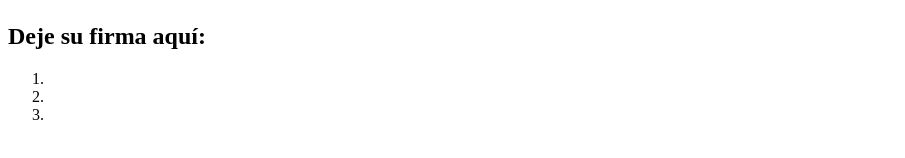
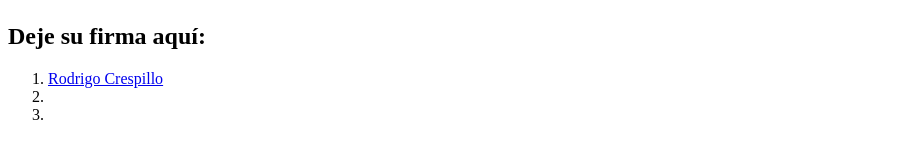
Before and after one commit to mastermeli-juanifilardo/organizacion, a plain HTML site: page index.html in a window 1280 px wide. Shown: the part 418-576 px from the top of the page, without its empty margins (0-905 px from the left). Drawn offline with Linux system fonts and the light colour scheme.

Commit message:
Update index.html

```diff
--- a/index.html
+++ b/index.html
@@ -12,7 +12,7 @@
         <div class="">
             <h2>Deje su firma aquí:</h2>
             <ol>
-                <li><!--Nombre--></li>
+                <li><a href="https://github.com/rodixxi">Rodrigo Crespillo</a></li>
                 <li><!--Nombre--></li>
                 <li><!--Nombre--></li>
             </ol>
```
